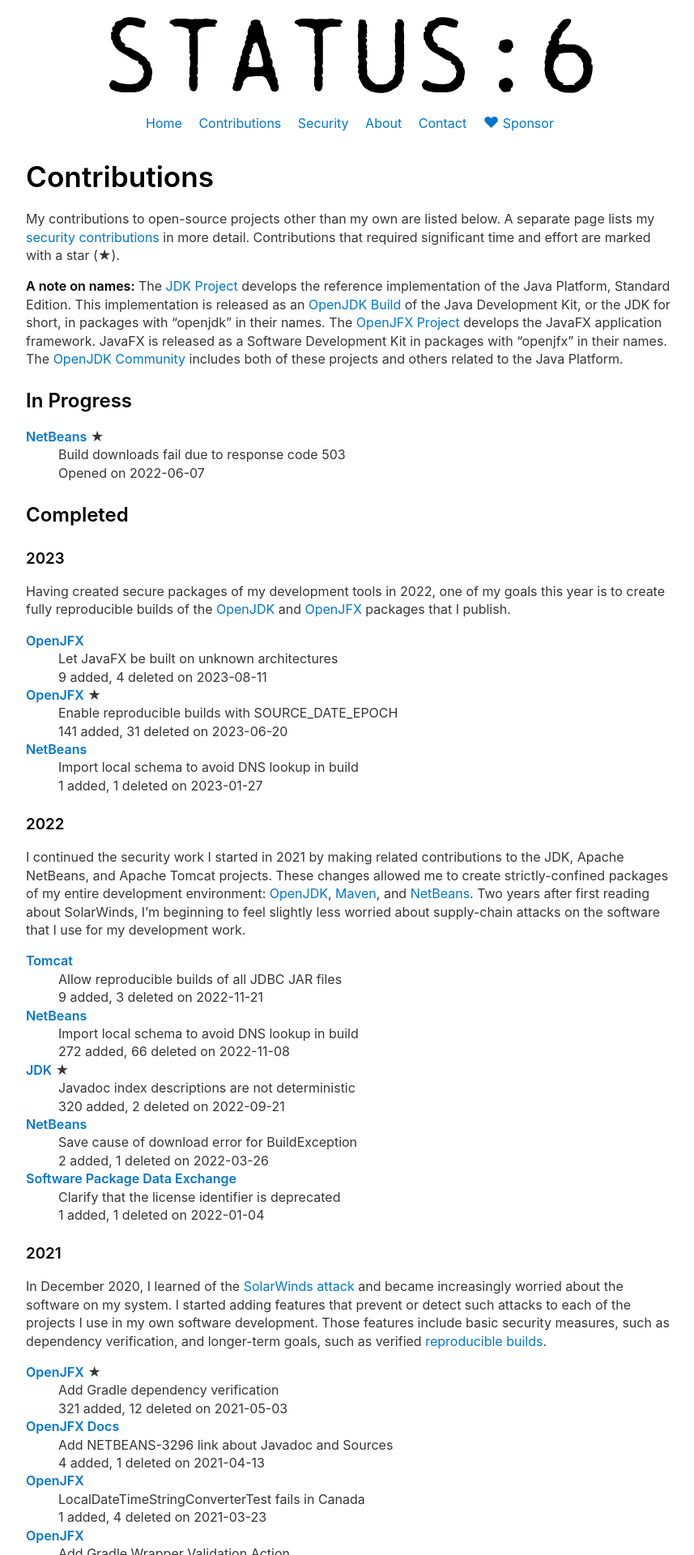
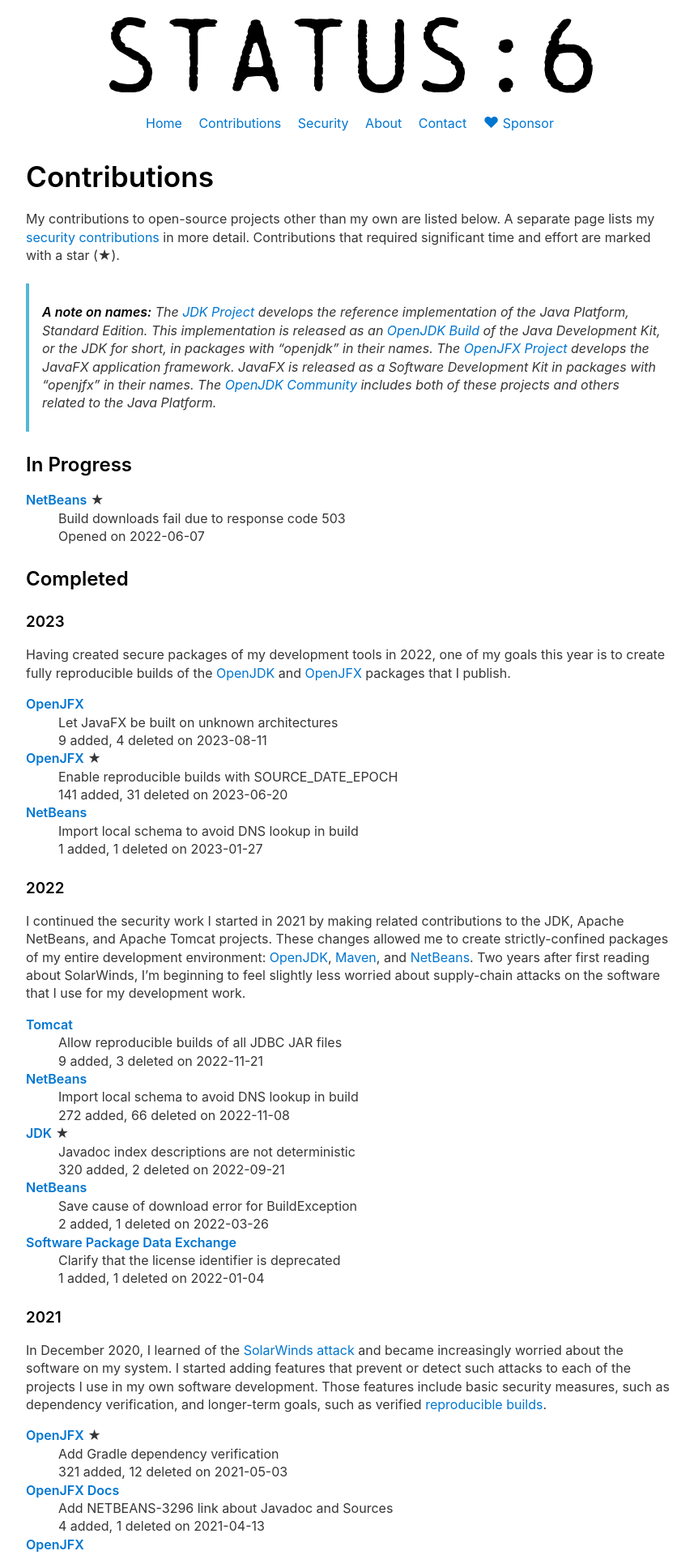
Before and after one commit to jgneff/www-status6, a Jekyll site: the page built from docs/contributions.md, in a window 1280 px wide. Shown: the top 1920 px of the page at 81% size, without its empty margins (208-1065 px from the left). Built offline with Jekyll 4.4.1, drawn with Linux system fonts in a browser that asks for light colours.

```diff
--- a/docs/contributions.md
+++ b/docs/contributions.md
@@ -10,7 +10,7 @@ My contributions to open-source projects other than my own are listed below.
 A separate page lists my [security contributions](security.html) in more detail.
 Contributions that required significant time and effort are marked with a star (★).
 
-**A note on names:**
+> **A note on names:**
 The [JDK Project](https://openjdk.org/projects/jdk/) develops the reference implementation of the Java Platform, Standard Edition.
 This implementation is released as an [OpenJDK Build](https://jdk.java.net/) of the Java Development Kit, or the JDK for short, in packages with "openjdk" in their names.
 The [OpenJFX Project](https://openjdk.org/projects/openjfx/) develops the JavaFX application framework.
```
